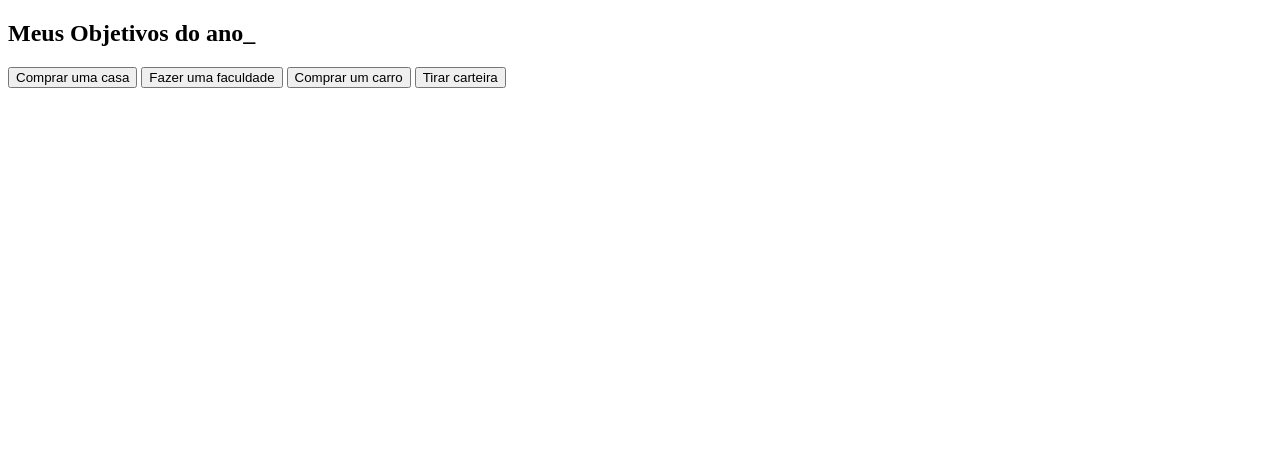
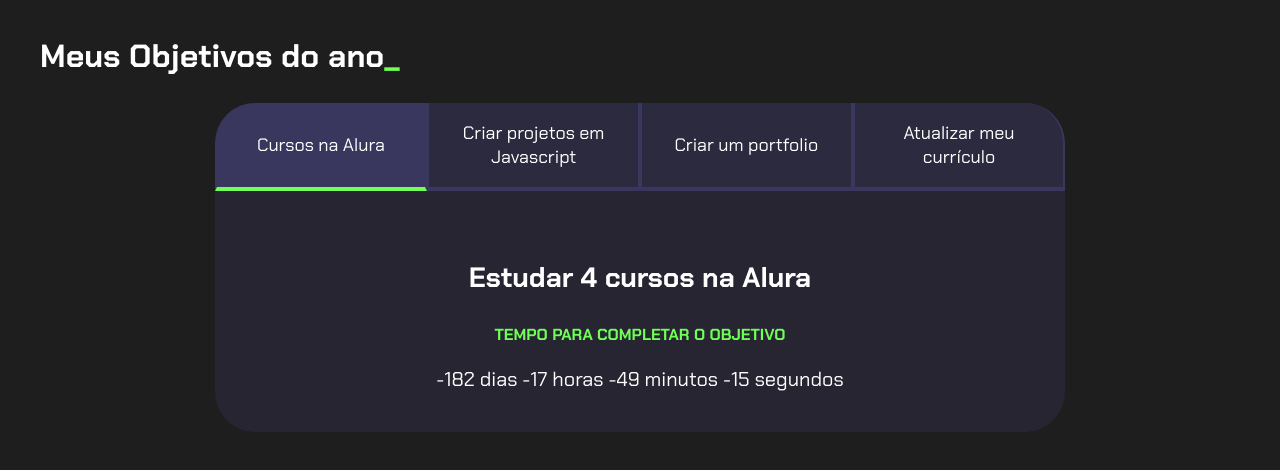
Before and after one commit to kalyandragoes/projeto-de-vida, a plain HTML site: page projeto de vida/index.html in a window 1280 px wide. Drawn offline with Linux system fonts and the light colour scheme.

Commit message:
atualizaçao

```diff
--- a/projeto de vida/index.html
+++ b/projeto de vida/index.html
@@ -3,17 +3,43 @@
 <head>
     <meta charset="UTF-8">
     <meta name="viewport" content="width=device-width, initial-scale=1.0">
-    <title>projeto de vida</title>
+    <title>Meus objetivos do ano</title>
+    <link rel="stylesheet" href="style.css">
 </head>
 <body>
     <section class="conteudo-principal">
         <h2 class="titulo-principal">Meus Objetivos do ano<span>_</span></h2>
+        <div class="conteudo">
         <div class="botoes">
-            <button class="botao">Comprar uma casa</button>
-            <button class="botao">Fazer uma faculdade</button>
-            <button class="botao">Comprar um carro</button>
-            <button class="botao">Tirar carteira</button>
+            <button class="botao ativo">Cursos na Alura</button>
+            <button class="botao">Criar projetos em Javascript</button>
+            <button class="botao">Criar um portfolio</button>
+            <button class="botao">Atualizar meu currículo</button>
         </div>
+        <div class="abas-textos">
+            <div class="aba-conteudo ativo">
+                <h3 class="aba-conteudo-titulo-principal">Estudar 4 cursos na Alura</h3>
+                <h4 class="aba-conteudo-titulo-secundario">Tempo para completar o objetivo</h4>
+                <div class="contador"></div>
+            </div>
+            <div class="aba-conteudo">
+                <h3 class="aba-conteudo-titulo-principal">Criar 5 projetos em Javascript</h3>
+                <h4 class="aba-conteudo-titulo-secundario">Tempo para completar o objetivo</h4>
+                <div class="contador"></div>
+            </div>
+            <div class="aba-conteudo">
+                <h3 class="aba-conteudo-titulo-principal">Criar um portfolio com os meus 3 melhores projetos</h3>
+                <h4 class="aba-conteudo-titulo-secundario">Tempo para completar o objetivo</h4>
+                <div class="contador"></div>
+            </div>
+            <div class="aba-conteudo">
+                <h3 class="aba-conteudo-titulo-principal">Atualizar meu curriculo com os certificados da Alura</h3>
+                <h4 class="aba-conteudo-titulo-secundario">Tempo para completar o objetivo</h4>
+                <div class="contador"></div>
+            </div>
+        </div>
+    </div>
     </section>
+    <script src="main.js"></script>
 </body>
 </html>
--- a/projeto de vida/main.js
+++ b/projeto de vida/main.js
@@ -1,9 +1,36 @@
 const botoes = document.querySelectorAll(".botao");
-for(let i=0; i<botoes.length; i++){
-    botoes[i].onclick = function(){
-        for(let j=0; j<botoes.length; j++){
+const textos = document.querySelectorAll(".aba-conteudo");
+
+for (let i = 0; i < botoes.length; i++) {
+    botoes[i].onclick = function () {
+
+        for (let j = 0; j < botoes.length; j++) {
             botoes[j].classList.remove("ativo");
+            textos[j].classList.remove("ativo");
         }
+
         botoes[i].classList.add("ativo");
+        textos[i].classList.add("ativo");
     }
 }
+
+const contadores = document.querySelectorAll(".contador");
+const tempoObjetivo1 = new Date("2023-10-05T00:00:00");
+
+
+contadores[0].textContent = calculaTempo(tempoObjetivo1);
+
+function calculaTempo(tempoObjetivo) {
+    let tempoAtual = new Date();
+    let tempoFinal = tempoObjetivo - tempoAtual;
+    let segundos = Math.floor(tempoFinal / 1000);
+    let minutos = Math.floor(segundos / 60);
+    let horas = Math.floor(minutos / 60);
+    let dias = Math.floor(horas / 24);
+
+    segundos %= 60;
+    minutos %= 60;
+    horas %= 24;
+
+ return dias + " dias " + horas + " horas " + minutos + " minutos " + segundos + " segundos";
+}
--- a/projeto de vida/style.css
+++ b/projeto de vida/style.css
@@ -1,4 +1,4 @@
-@import url('https://fonts.googleapis.com/css2?family=Chakra+Petch:wght@400;700&display=swap&#39;);
+@import url('https://fonts.googleapis.com/css2?family=Chakra+Petch:wght@400;700&display=swap');
 
 :root {
     --cor-de-fundo: #1E1E1E;
@@ -36,8 +36,9 @@ body {
     color: var(--verde);
 }
 
+
 .botao {
-    font-family: "Crakra Petch", sans-serif;
+    font-family: 'Chakra Petch', sans-serif;
     background-color: var(--botao-inativo);
     color: var(--branco);
     display: flex;
@@ -59,9 +60,37 @@ body {
 .botoes {
     display: block;
 }
-.ativo{
+
+.botao.ativo{
     background-color: var(--botao-ativo);
     border-bottom: 4px solid var(--verde);
+}
+
+.abas-textos{
+    background-color: var(--texto-fundo);
+    padding: 40px;
+    border-radius: 0 0 40px 40px;
+}
+.aba-conteudo.ativo{
+    display:block;
+}
+
+.aba-conteudo{
+    display: none;
+}
+
+.aba-conteudo-titulo-principal{
+    font-size: 28px;
+    text-align: center;
+}
+.aba-conteudo-titulo-secundario{
+    text-align: center;
+    color: var(--verde);
+    text-transform: uppercase;
+}
+.contador{
+    font-size: 20px;
+    text-align: center;
 }
 
 @media screen and (min-width: 768px) {
```
